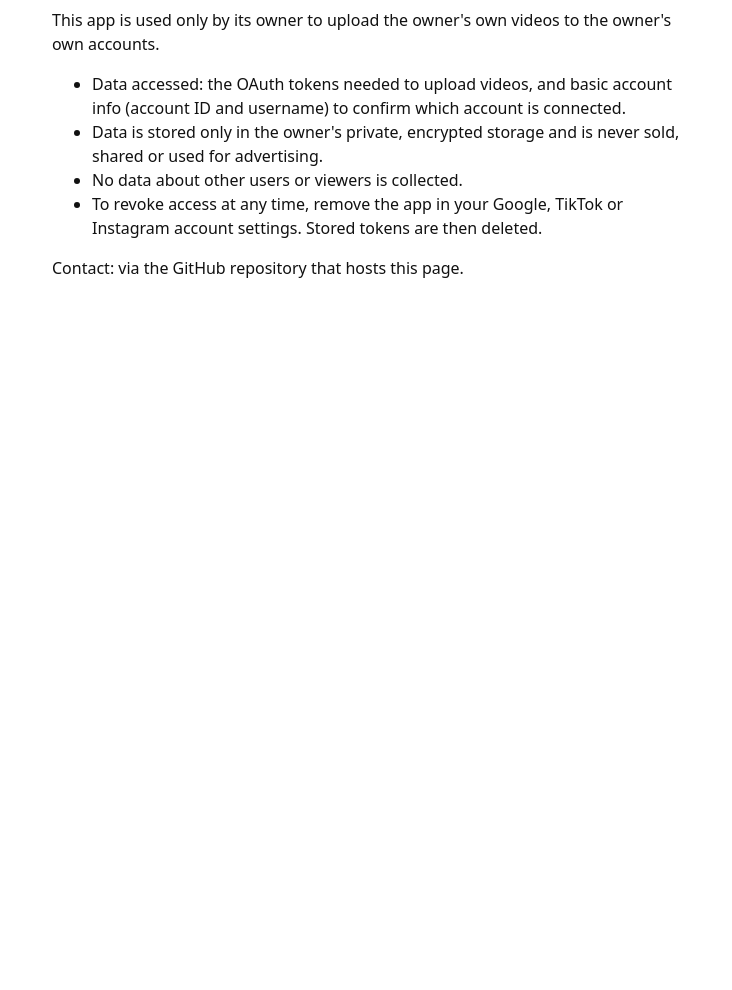
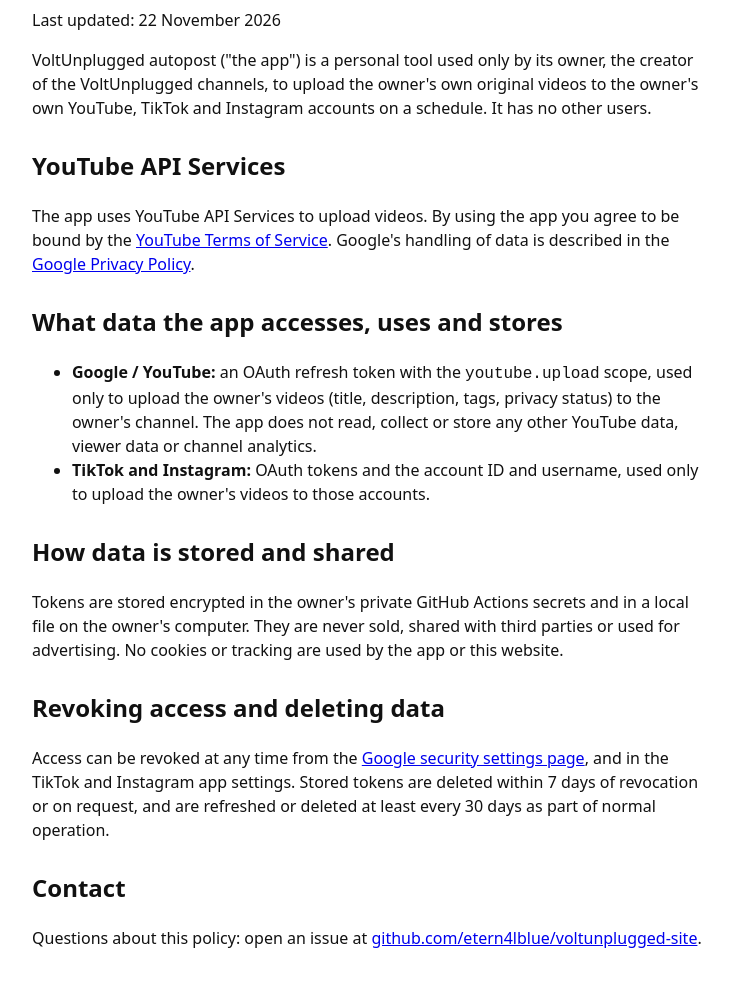
Before and after one commit to etern4lblue/voltunplugged-site, a plain HTML site: page privacy.html in a window 1280 px wide. Shown: the part 101-1091 px from the top of the page, without its empty margins (268-1000 px from the left). Before the commit the page ends 800 px from the top, so only its background shows below. Drawn offline with Linux system fonts and the light colour scheme.

Commit message:
Privacy policy: add YouTube API Services sections
Co-Authored-By: Claude Opus 5.5 <noreply@anthropic.com>
Claude-Session: https://claude.ai/code/session_01XGB2KELByRYrUA1mDJRJKB

```diff
--- a/privacy.html
+++ b/privacy.html
@@ -1,14 +1,26 @@
 <!doctype html>
 <html lang="en"><head><meta charset="utf-8"><meta name="viewport" content="width=device-width,initial-scale=1">
 <title>Privacy policy</title>
-<style>body{font:16px/1.5 system-ui,sans-serif;max-width:640px;margin:40px auto;padding:0 16px;background:#fff;color:#111}</style></head>
-<body><h1>Privacy policy</h1>
-<p>This app is used only by its owner to upload the owner's own videos to the owner's own accounts.</p>
+<style>body{font:16px/1.5 system-ui,sans-serif;max-width:680px;margin:40px auto;padding:0 16px;background:#fff;color:#111}h2{margin-top:28px}</style></head>
+<body><h1>VoltUnplugged autopost: Privacy policy</h1>
+<p>Last updated: 22 November 2026</p>
+<p>VoltUnplugged autopost ("the app") is a personal tool used only by its owner, the creator of the VoltUnplugged channels, to upload the owner's own original videos to the owner's own YouTube, TikTok and Instagram accounts on a schedule. It has no other users.</p>
+
+<h2>YouTube API Services</h2>
+<p>The app uses YouTube API Services to upload videos. By using the app you agree to be bound by the <a href="https://www.youtube.com/t/terms">YouTube Terms of Service</a>. Google's handling of data is described in the <a href="https://policies.google.com/privacy">Google Privacy Policy</a>.</p>
+
+<h2>What data the app accesses, uses and stores</h2>
 <ul>
-<li>Data accessed: the OAuth tokens needed to upload videos, and basic account info (account ID and username) to confirm which account is connected.</li>
-<li>Data is stored only in the owner's private, encrypted storage and is never sold, shared or used for advertising.</li>
-<li>No data about other users or viewers is collected.</li>
-<li>To revoke access at any time, remove the app in your Google, TikTok or Instagram account settings. Stored tokens are then deleted.</li>
+<li><b>Google / YouTube:</b> an OAuth refresh token with the <code>youtube.upload</code> scope, used only to upload the owner's videos (title, description, tags, privacy status) to the owner's channel. The app does not read, collect or store any other YouTube data, viewer data or channel analytics.</li>
+<li><b>TikTok and Instagram:</b> OAuth tokens and the account ID and username, used only to upload the owner's videos to those accounts.</li>
 </ul>
-<p>Contact: via the GitHub repository that hosts this page.</p>
+
+<h2>How data is stored and shared</h2>
+<p>Tokens are stored encrypted in the owner's private GitHub Actions secrets and in a local file on the owner's computer. They are never sold, shared with third parties or used for advertising. No cookies or tracking are used by the app or this website.</p>
+
+<h2>Revoking access and deleting data</h2>
+<p>Access can be revoked at any time from the <a href="https://security.google.com/settings/security/permissions">Google security settings page</a>, and in the TikTok and Instagram app settings. Stored tokens are deleted within 7 days of revocation or on request, and are refreshed or deleted at least every 30 days as part of normal operation.</p>
+
+<h2>Contact</h2>
+<p>Questions about this policy: open an issue at <a href="https://github.com/etern4lblue/voltunplugged-site">github.com/etern4lblue/voltunplugged-site</a>.</p>
 </body></html>
```
Also changed, not shown: index.html (+1 -0 lines).
